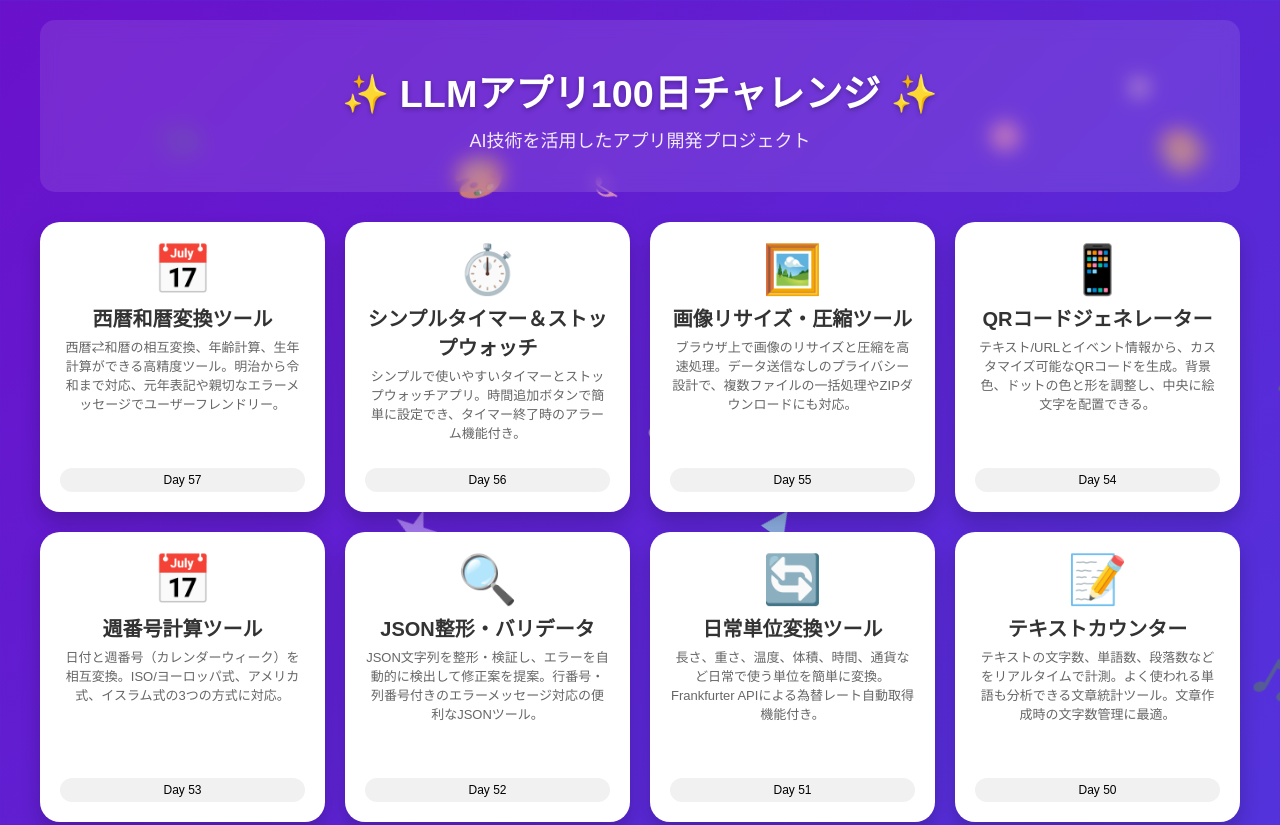
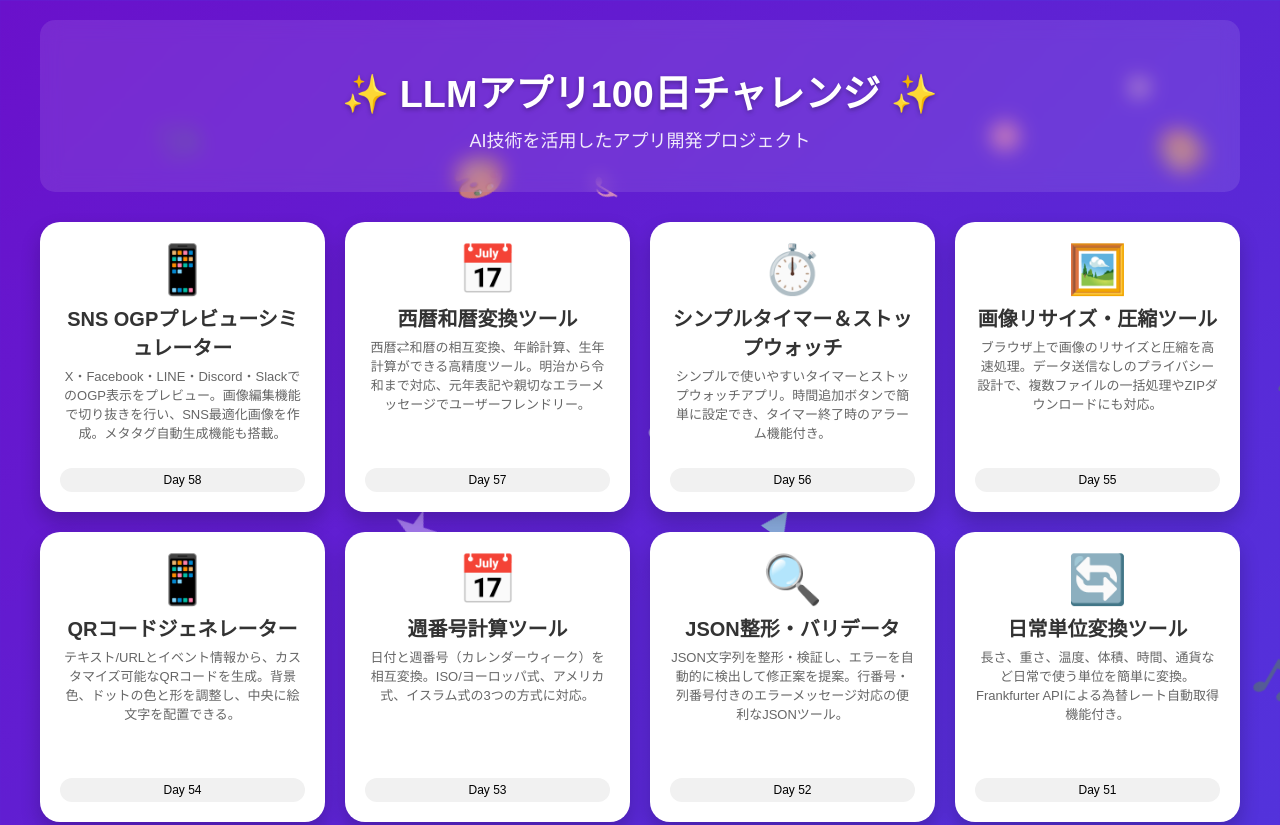
Before and after one commit to Hiroe28/hiroe28.github.io, a plain HTML site: page index.html in a window 1280 px wide. Shown: the top 825 px of the page. Drawn offline with Linux system fonts and the light colour scheme.

Commit message:
Update index.html

```diff
--- a/index.html
+++ b/index.html
@@ -219,6 +219,14 @@
 
         <div class="app-grid">
             <!-- カード情報 (メインページのHTML内に追加) -->
+
+            <!-- Day 58 -->
+            <div class="app-card" onclick="openApp('https://hiroe28.github.io/llm-100days-challenge/day058-ogp-preview-simulator/index.html')">
+                <div class="app-icon">📱</div>
+                <div class="app-title">SNS OGPプレビューシミュレーター</div>
+                <div class="app-description">X・Facebook・LINE・Discord・SlackでのOGP表示をプレビュー。画像編集機能で切り抜きを行い、SNS最適化画像を作成。メタタグ自動生成機能も搭載。</div>
+                <div class="app-day">Day 58</div>
+            </div>
 
 
             <!-- Day 57 -->
```
